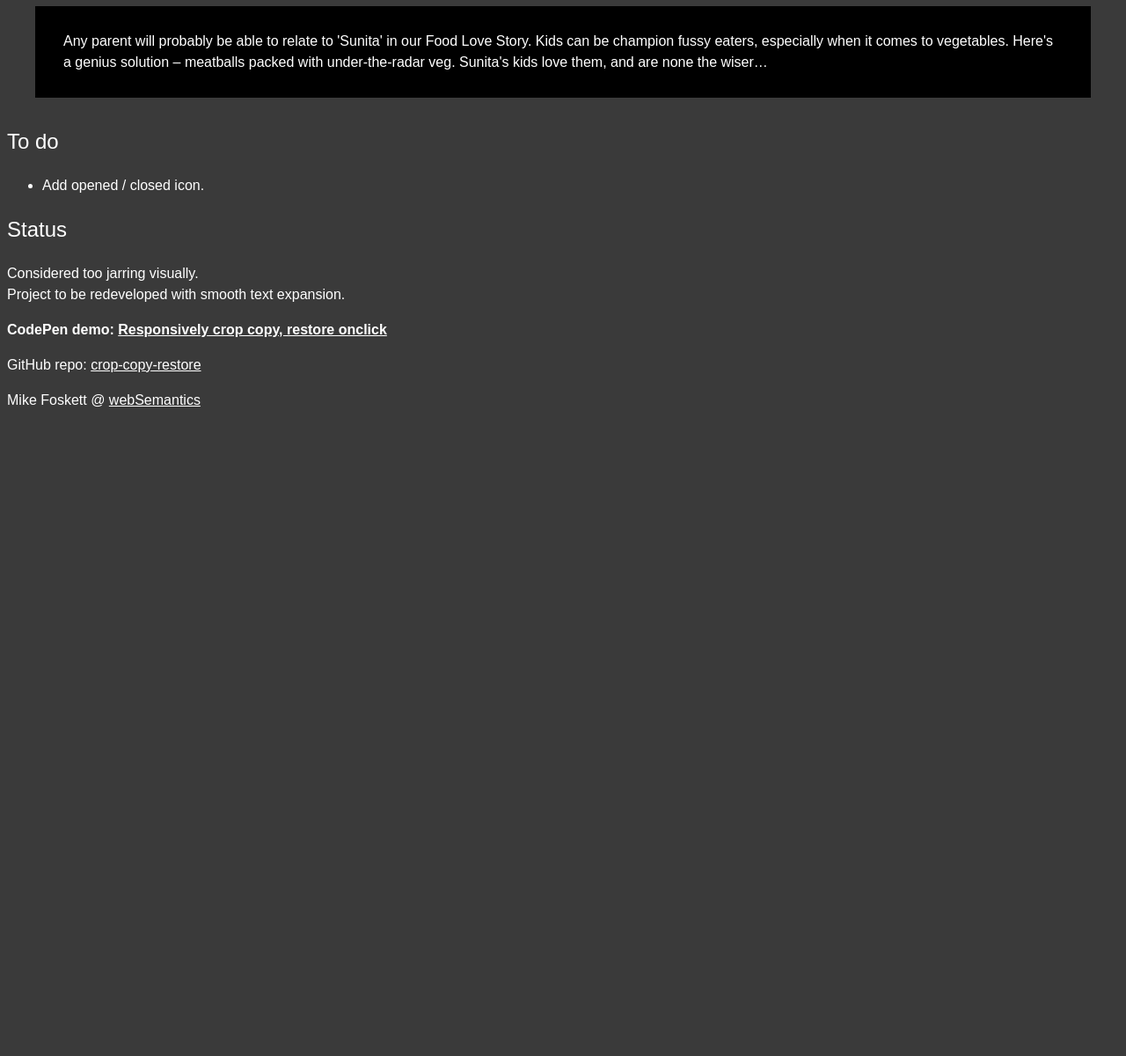
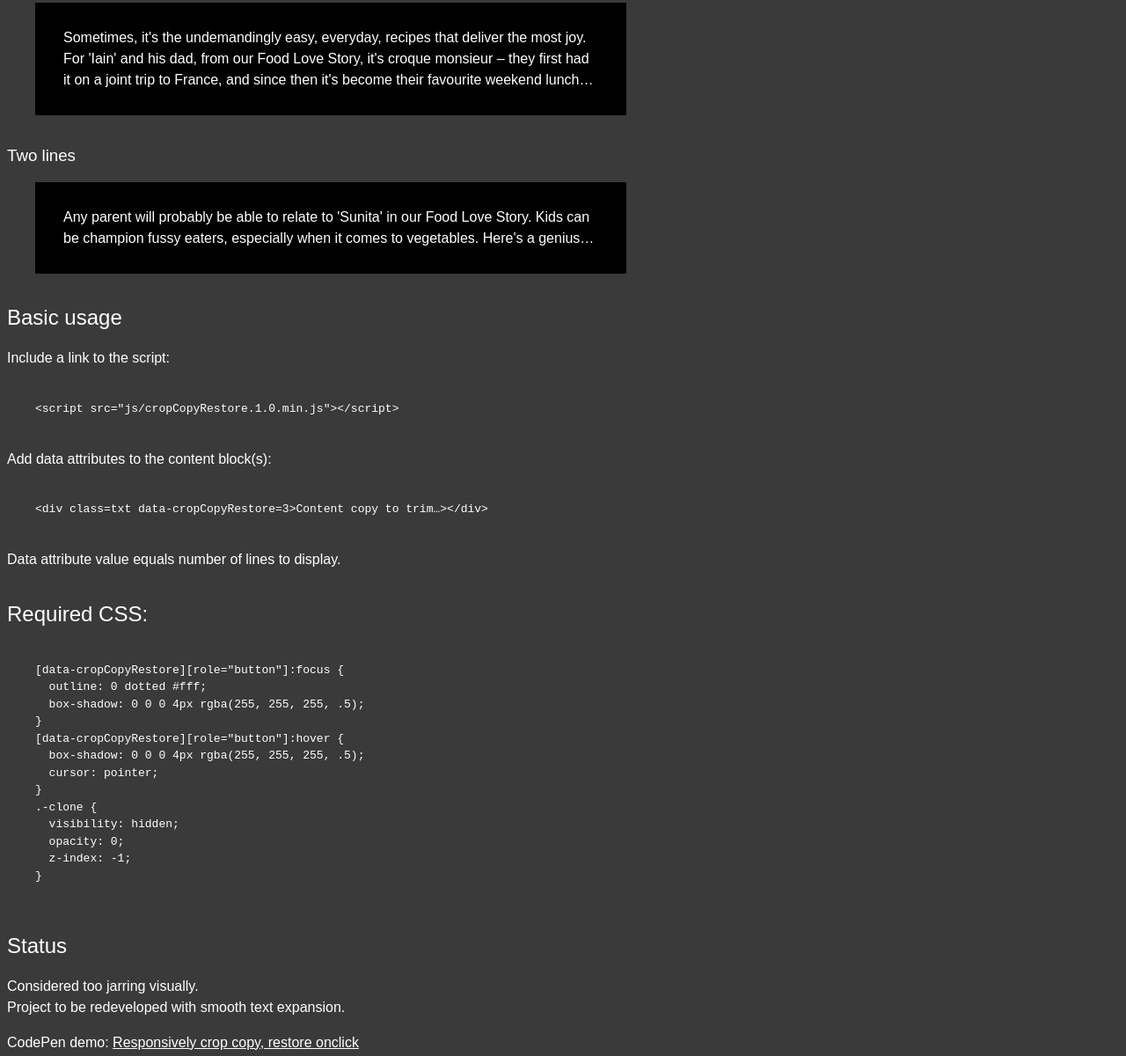
Before and after one commit to 2kool2/crop-copy-restore, a plain HTML site: page index.html in a window 1280 px wide. Shown: the part 524-1724 px from the top of the page at 88% size. Before the commit the page ends 1007 px from the top, so only its background shows below. Drawn offline with Linux system fonts and the light colour scheme.

Commit message:
Text update

```diff
--- a/css/styles.css
+++ b/css/styles.css
@@ -5,11 +5,16 @@ body {
   color: #fff;
   background-color: #3a3a3a;
 }
-h1, h2 {font-weight: 100}
+h1, h2, h3 {font-weight: 100}
+h2, h3 {margin-top: 2rem; margin-bottom: 1rem}
+figure {margin: 1rem 2rem;}
+figcaption {display:none}
+pre {margin: 0}
 a,
 a:visited {color: #fff}
 .txt {
-  margin: 2rem;
+  max-width: 38rem;
+  margin: 0 2rem;
   padding: 1.75rem 2rem;
   background-color: #000;
   transition: all .3s ease-out;
--- a/index.html
+++ b/index.html
@@ -11,26 +11,77 @@
 <body>
 
   <h1>Responsively crop copy, restore onclick</h1>
+
   <p>Responsively crop content copy down to a user-defined number of lines.<br>Click to restore content via a typed animation.</p>
   <p>Vanilla JavaScript running at 60fps.<br>I believe WCAG 2 accessible but unconfirmed.<br>1K approx minified &amp; gzipped.</p>
+
+  <h2>Examples</h2>
+
+  <h3>Single line crop</h3>
 
   <div class=txt data-cropCopyRestore>My wife Maria, loves hot spicy food. I found this out on our first date. She said “I really fancy a curry”. Well, I was keen to impress so I said, “great, that’s my favourite too ”But it isn’t, never has been. We’ve been married 15 years and I still haven’t
     let on. Don’t know why. But whenever I cook her favourite chicken gujarati extra spicy, with green beans and fresh ginger, I do what any self-respecting chef would do. I cheat. I put a king size spoonful of natural yoghurt in mine. And I keep schtum.</div>
 
+
+  <h3>Three lines</h3>
+
   <div class=txt data-cropCopyRestore=3>Sometimes, it's the undemandingly easy, everyday, recipes that deliver the most joy. For 'Iain' and his dad, from our Food Love Story, it's croque monsieur – they first had it on a joint trip to France, and since then it's become their favourite weekend
     lunch. Iain's made a few changes to it along the way (bonjour, wafer thin roast turkey) – but for him and his dad, it's most definitely 'proper'.</div>
 
+
+  <h3>Two lines</h3>
+
   <div class=txt data-cropCopyRestore=2>Any parent will probably be able to relate to 'Sunita' in our Food Love Story. Kids can be champion fussy eaters, especially when it comes to vegetables. Here's a genius solution – meatballs packed with under-the-radar veg. Sunita's kids love them, and are none the wiser.</div>
 
-  <h2>To do</h2>
-  <ul>
-    <li>Add opened / closed icon.</li>
-  </ul>
+
+  <h2>Basic usage</h2>
+
+  <p>Include a link to the script:</p>
+
+  <figure>
+    <figcaption>Language HTML</figcaption>
+    <pre><code>
+&lt;script src="js/cropCopyRestore.1.0.min.js">&lt;/script>
+    </code></pre>
+  </figure>
+
+  <p>Add data attributes to the content block(s):</p>
+
+  <figure>
+    <figcaption class=visually-hidden>Language HTML</figcaption>
+    <pre><code class=language-html>
+&lt;div class=txt data-cropCopyRestore=3>Content copy to trim&hellip;>&lt;/div>
+    </code></pre>
+  </figure>
+
+  <p>Data attribute value equals number of lines to display.</p>
+
+
+  <h2>Required CSS:</h2>
+
+  <figure>
+    <figcaption>Language CSS</figcaption>
+    <pre><code>
+[data-cropCopyRestore][role="button"]:focus {
+  outline: 0 dotted #fff;
+  box-shadow: 0 0 0 4px rgba(255, 255, 255, .5);
+}
+[data-cropCopyRestore][role="button"]:hover {
+  box-shadow: 0 0 0 4px rgba(255, 255, 255, .5);
+  cursor: pointer;
+}
+.-clone {
+  visibility: hidden;
+  opacity: 0;
+  z-index: -1;
+}
+    </code></pre>
+  </figure>
 
   <h2>Status</h2>
   <p>Considered too jarring visually.<br>Project to be redeveloped with smooth text expansion.</p>
 
-  <p><strong>CodePen demo: <a href="http://codepen.io/2kool2/pen/dNPqKj?editors=1000">Responsively crop copy, restore onclick</a></strong></p>
+  <p>CodePen demo: <a href="http://codepen.io/2kool2/pen/dNPqKj?editors=1000">Responsively crop copy, restore onclick</a></p>
   <p>GitHub repo: <a href="https://github.com/2kool2/crop-copy-restore">crop-copy-restore</a></p>
   <p>Mike Foskett @ <a href="https://websemantics.uk/">webSemantics</a></p>
 
```
Also changed, not shown: 1 other file.
